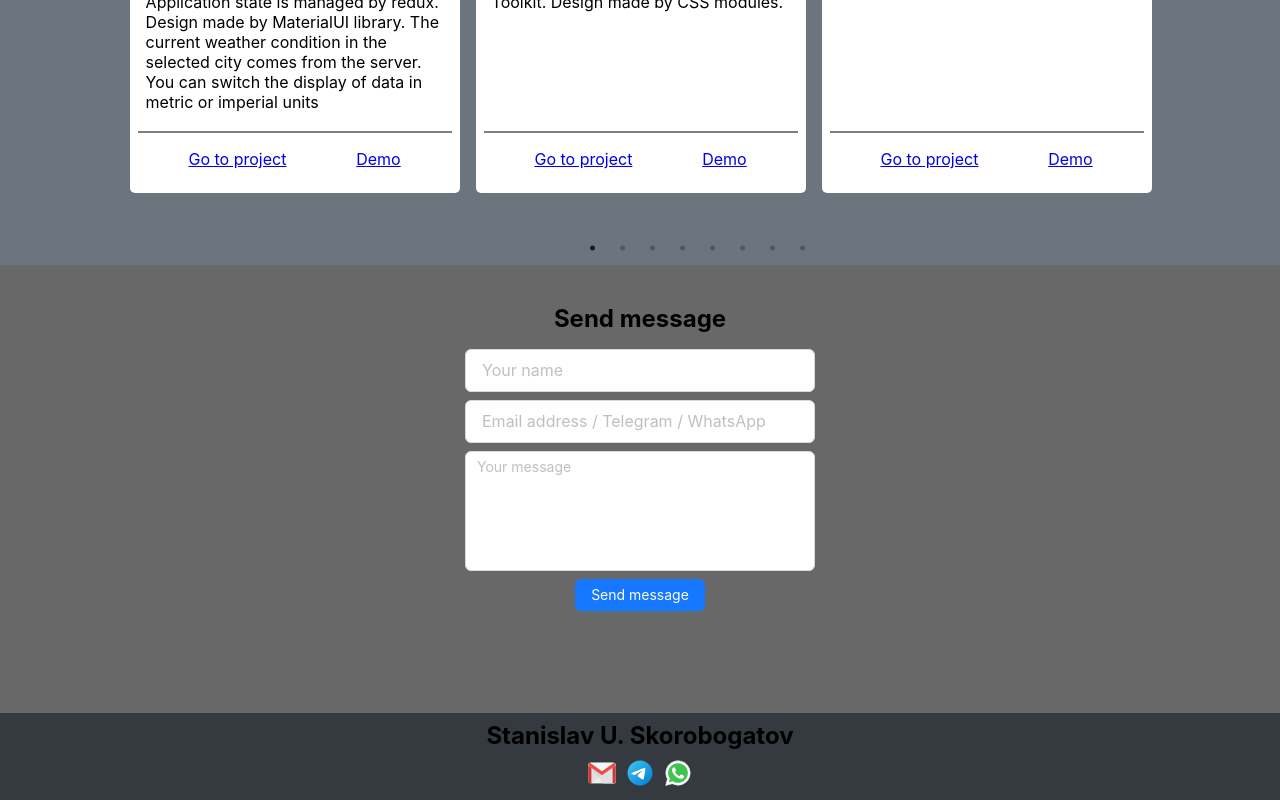
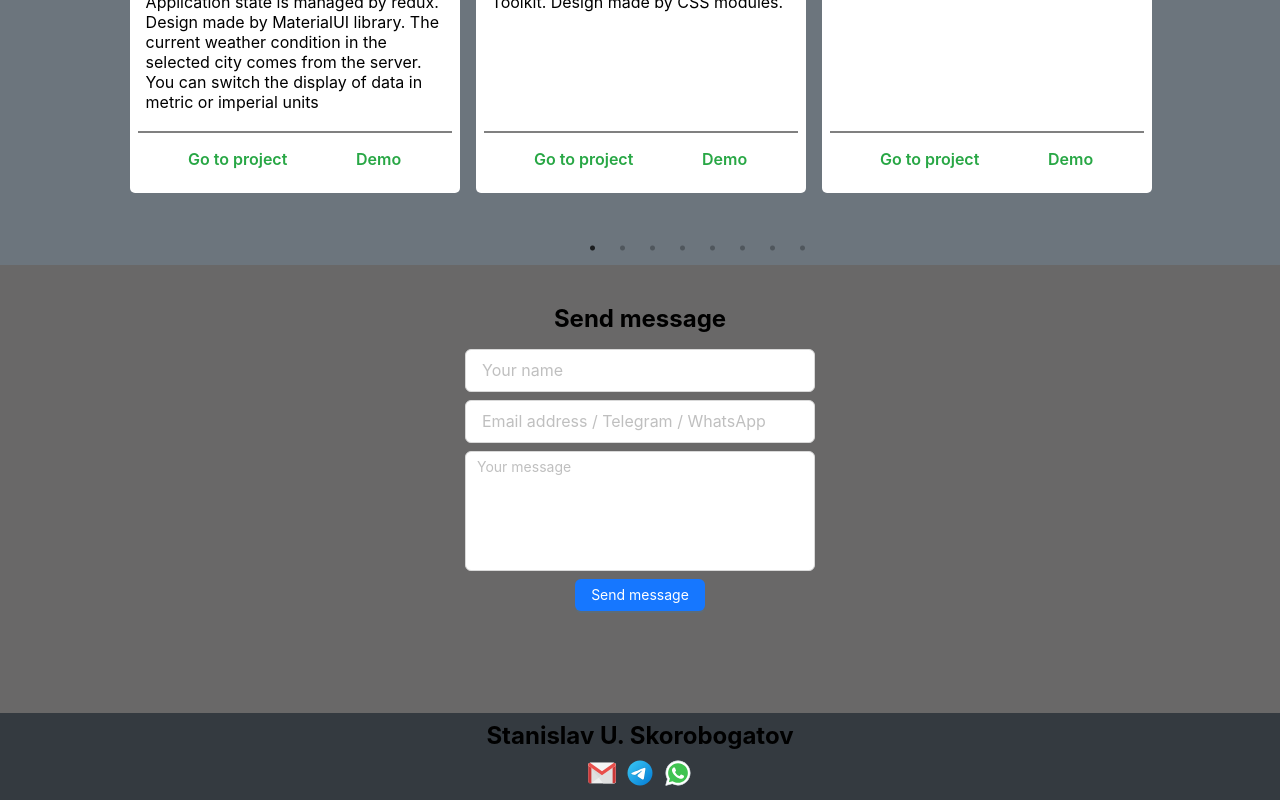
Before and after one commit to beliy-beret/portfolio-vite, a React (Vite) app: page / in a window 1280 px wide. Shown: the part 1965-2765 px from the top of the page. Built offline with nearby package versions, Linux system fonts and the light colour scheme.

Commit message:
fix project card link style

```diff
--- a/src/sections/Projects/projectCard/projectCard.module.css
+++ b/src/sections/Projects/projectCard/projectCard.module.css
@@ -33,6 +33,11 @@
     align-items: center;
     border-top: 2px solid gray;
     padding: 1rem;
+}
+.cardActions a {
+    text-decoration: none;
+    font-weight: 600;
+    color: var(--green);
 }
 
 @media screen and (min-width: 450px) {
```
